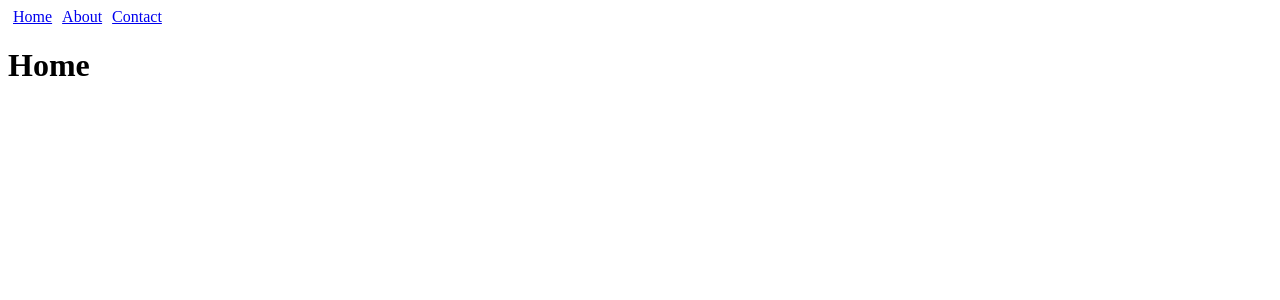
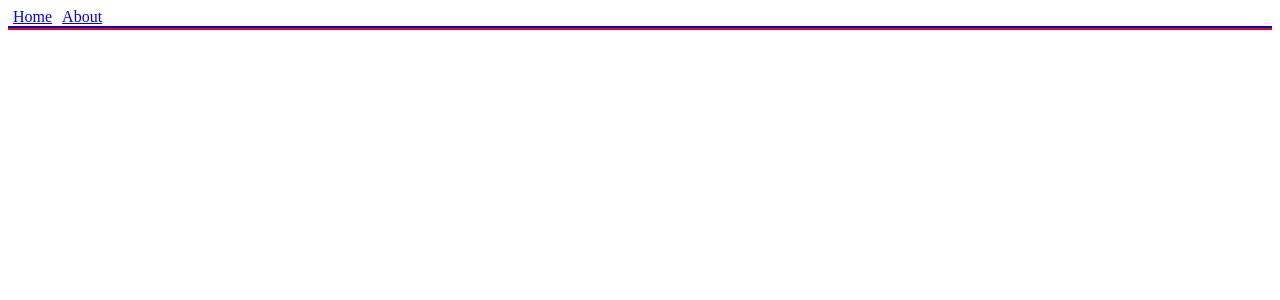
Before and after one commit to falmar/rr4, a React (Create React App) app: page / in a window 1280 px wide. Shown: the top 300 px of the page. Built offline with nearby package versions, Linux system fonts and the light colour scheme; the HTML template or start-up script is replaced by a standard one.

Commit message:
Multiple component render in the same route

```diff
--- a/src/App.css
+++ b/src/App.css
@@ -9,3 +9,15 @@
 a.active {
   color: red
 }
+
+.header {
+  border: 1px solid blue;
+}
+
+.header {
+  border: 1px solid blue;
+}
+
+.content {
+  border: 1px solid red;
+}
--- a/src/App.js
+++ b/src/App.js
@@ -4,24 +4,34 @@
 
 const Links = () => (
   <nav>
-    <Link to='/'>Home</Link>
+    <Link to='/home'>Home</Link>
     <Link to='/about'>About</Link>
-    <Link to='/contact'>Contact</Link>
   </nav>
+)
+
+const Header = () => (
+  <div className='header'>
+    <Route
+      path='/:page'
+      render={({match}) => <h1>{match.params.page} header</h1>} />
+  </div>
+)
+
+const Content = () => (
+  <div className='content'>
+    <Route
+      path='/:page'
+      render={({match}) => <p>{match.params.page} content</p>} />
+  </div>
 )
 
 const App = () => (
   <BrowserRouter>
     <div>
       <Links />
-      <Switch>
-        <Route exact path='/' render={() => <h1>Home</h1>} />
-        <Route path='/about' render={() => <h1>About</h1>} />
-        <Route path='/contact' render={() => <h1>Contact</h1>} />
-        <Route
-          path='/:itemid'
-          render={({match}) => <h1>Item: {match.params.itemid}</h1>} />
-      </Switch>
+      <Header />
+      <Content />
+
     </div>
   </BrowserRouter>
 )
```
